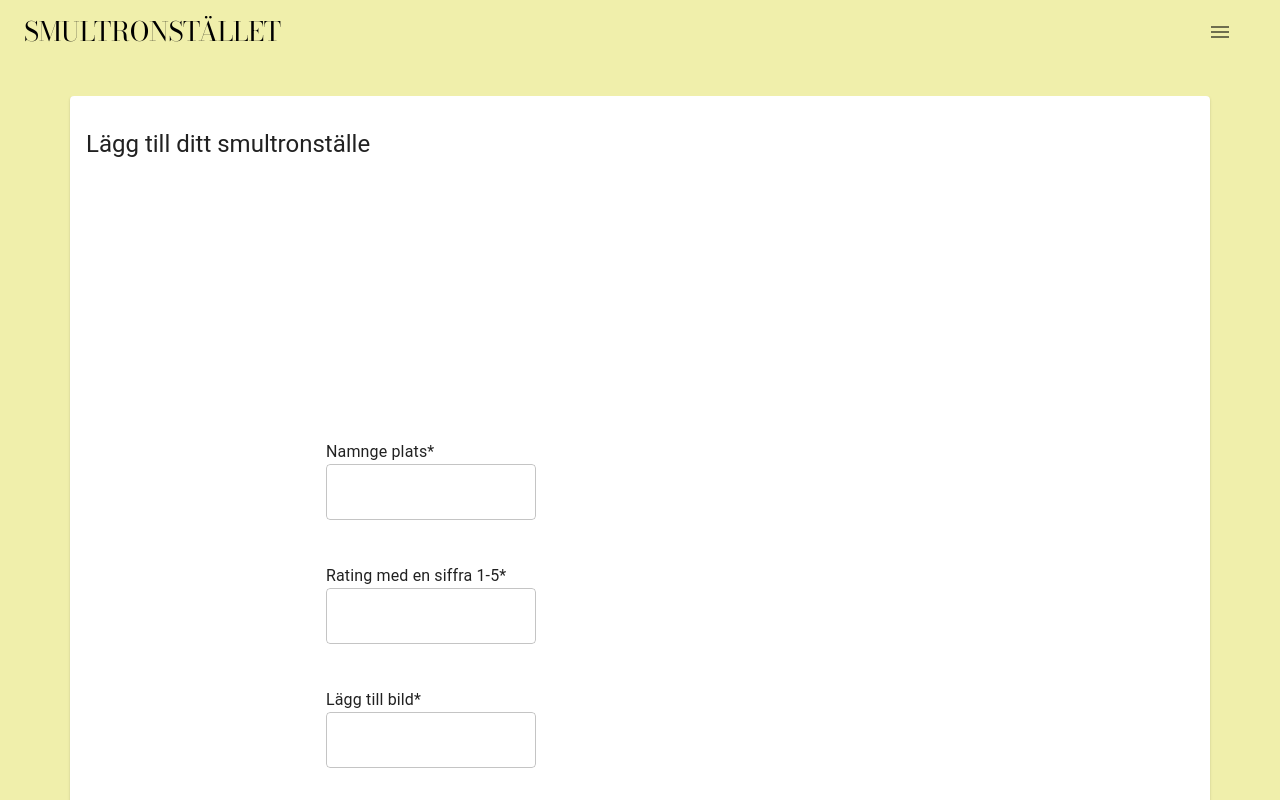
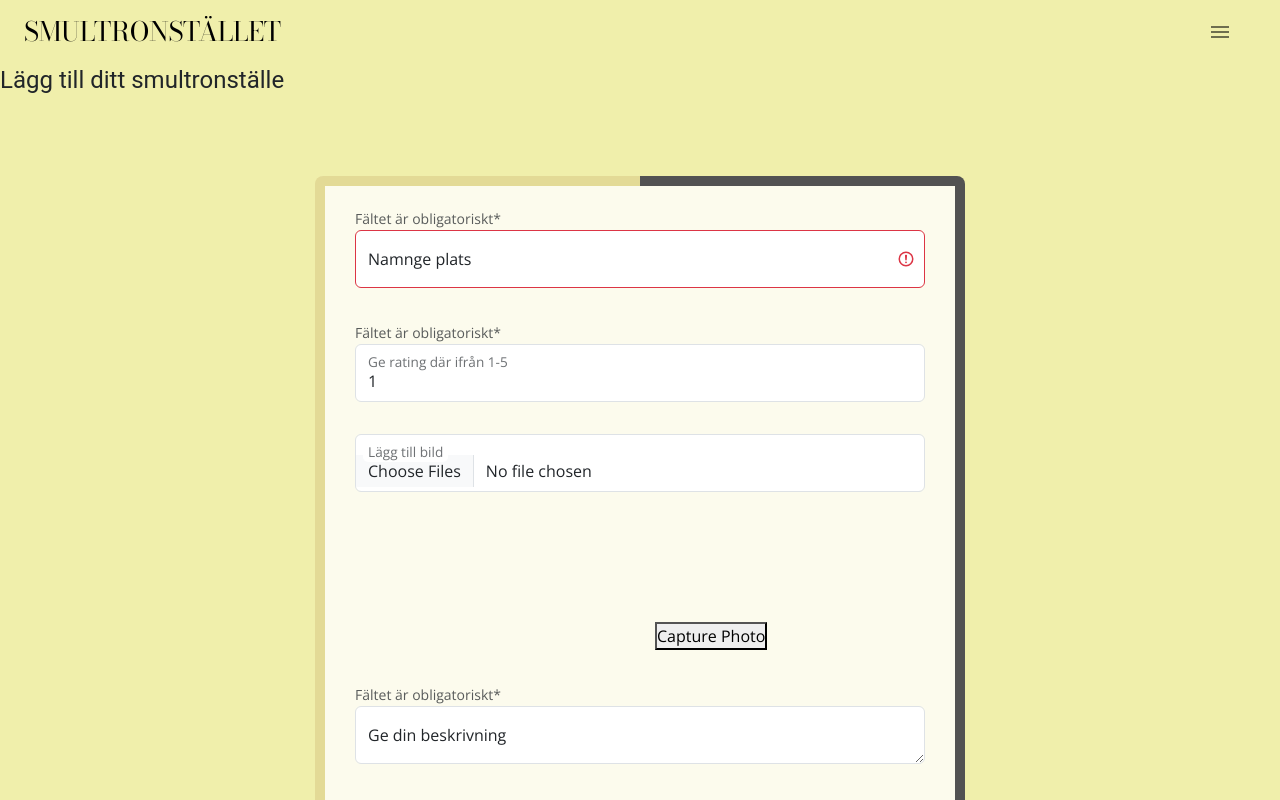
Before and after one commit to elle945/React-fullstack, a React (Vite) app in the folder Client/: page /recensioner in a window 1280 px wide. Shown: the top 800 px of the page. Built offline with nearby package versions, Linux system fonts and the light colour scheme.

Commit message:
new form

```diff
--- a/Client/src/App.css
+++ b/Client/src/App.css
@@ -161,3 +161,37 @@ margin-bottom: 10vh;
 align-items: center;
   height: auto;
 }
+
+.my-modal {
+  display: none;
+}
+
+.my-modal--show {
+  display: block;
+}
+
+.outerForm {
+  width: 80%;
+  max-width: 650px ;
+  margin: auto;
+  margin-top: 10vh;
+  margin-bottom: 10vh;
+  padding: 30px;
+ background-color:rgba(255, 255, 255, 0.785);
+ box-sizing: border-box;
+ border-left: 10px solid #e3da96;
+ border-right: 10px solid #525252;
+ border-radius: 8px;
+ background-image: -webkit-linear-gradient(left, #e3da96 50%, #525252 50%), -webkit-linear-gradient(left, #e3da96 50%, #525252 50%);
+ background-image: -moz-linear-gradient(left, #e3da96 50%, #525252 50%), -moz-linear-gradient(left,#e3da96 50%, #525252 50%);
+ background-image: -o-linear-gradient(left, #e3da96 50%, #525252 50%), -o-linear-gradient(left, #e3da96 50%, #525252 50%);
+ background-image: linear-gradient(to right, #e3da96 50%, #525252 50%), linear-gradient(to right,#e3da96 50%, #525252 50%);
+ background-position: 0 0, 0 100% ;
+ background-repeat: no-repeat;
+ background-size: 100% 10px;
+}
+
+.formBg{
+  background-color: #F0EFAB;
+
+}
--- a/Client/src/components/NewForm.jsx
+++ b/Client/src/components/NewForm.jsx
@@ -5,7 +5,7 @@ import { Typography } from '@mui/material';
 import axios from "axios"
 import {useState} from "react"
 import '../App.css';
-import Webcam from './Webcam';
+import Webcam2 from './Webcam2';
 
 
 
@@ -46,13 +46,18 @@ const handleSubmit = async (e) => {
      }}
 
 
+     // Lägger man till detta i Form tagen så gör formen submit på enter = onSubmit={handleSubmit}
+
   return (
 
     <div className='formBg' >
          <Typography sx={{m: 'auto'}}variant="h5" gutterBottom>Lägg till ditt smultronställe</Typography>
          <div className='outerForm'>
-    <Form className='newForm' onSubmit={handleSubmit}>
+    <Form className='newForm' >
       <Form.Group className="mb-3" controlId="location">
+      <Form.Text className="text-muted">
+          Fältet är obligatoriskt*
+        </Form.Text>
         <FloatingLabel
         controlId="location"
         label="Namnge plats"
@@ -62,15 +67,15 @@ const handleSubmit = async (e) => {
   onChange={handleChange} required isInvalid/>
         </FloatingLabel>
         <Form.Control.Feedback type="invalid">
-        Please choose a username.
+        Please fill in
       </Form.Control.Feedback>
-        <Form.Text className="text-muted">
-          Fältet är obligatoriskt*
-        </Form.Text>
       </Form.Group>
 
 
       <Form.Group className="mb-3" controlId="rating">
+      <Form.Text className="text-muted">
+          Fältet är obligatoriskt*
+        </Form.Text>
         <FloatingLabel
         controlId="rating"
         label="Ge rating där ifrån 1-5"
@@ -85,9 +90,6 @@ const handleSubmit = async (e) => {
       <option value="5">5</option>
     </Form.Control>
         </FloatingLabel>
-        <Form.Text className="text-muted">
-          Fältet är obligatoriskt*
-        </Form.Text>
       </Form.Group>
 
 
@@ -100,13 +102,14 @@ const handleSubmit = async (e) => {
         <Form.Control type="file" multiple  name="image_url"
   onChange={handleChange}/>
 
+   <Webcam2 />
         </FloatingLabel>
-        <Form.Text className="text-muted">
+      </Form.Group>
+
+      <Form.Group className="mb-3" controlId="description">
+      <Form.Text className="text-muted">
           Fältet är obligatoriskt*
         </Form.Text>
-      </Form.Group>
-<Webcam />
-      <Form.Group className="mb-3" controlId="description">
         <FloatingLabel
         controlId="description"
         label="Ge din beskrivning"
@@ -114,15 +117,11 @@ const handleSubmit = async (e) => {
       >
         <Form.Control as="textarea" type="text" rows={4}  placeholder="Ge din beskrivning" name="description"   onChange={handleChange} />
         </FloatingLabel>
-        <Form.Text className="text-muted">
-          Fältet är obligatoriskt*
-        </Form.Text>
       </Form.Group>
-
-
       <Form.Group className="mb-3" controlId="bbq">
         <Form.Check type="checkbox" label="Grillplats är tillgängligt" name="bbq" onChange={handleChange} />
       </Form.Group>
+
       <Button variant="success" type="submit" onClick={handleSubmit} className="postButton">
         Lägg till
       </Button>
--- a/Client/src/components/UploadForm.jsx
+++ b/Client/src/components/UploadForm.jsx
@@ -28,7 +28,7 @@ const [info, setInfo] = useState({
 
 const [error, setError]=useState(false);
 
-//Tar in allt som skrivs i varje input
+
 
 {/*
 const handleChange = (e) => {
--- /dev/null
+++ b/Client/src/components/Webcam2.jsx
@@ -0,0 +1,47 @@
+import React, { useRef } from 'react';
+import axios from 'axios';
+
+const Webcam2 = () => {
+  const videoRef = useRef(null);
+  const canvasRef = useRef(null);
+
+  const handleCapture = async () => {
+    const video = videoRef.current;
+    const canvas = canvasRef.current;
+
+    const constraints = { video: true };
+    const stream = await navigator.mediaDevices.getUserMedia(constraints);
+    video.srcObject = stream;
+    video.play();
+
+    const context = canvas.getContext('2d');
+    context.drawImage(video, 0, 0, canvas.width, canvas.height);
+
+    const imageData = canvas.toDataURL('image/jpeg');
+
+    // Send the captured image data to the server
+    try {
+      await axios.post('/api/upload', { image: imageData });
+      console.log('Image uploaded successfully!');
+    } catch (error) {
+      console.error('Error uploading image:', error);
+    }
+
+    // Cleanup - stop video stream
+    stream.getTracks().forEach((track) => track.stop());
+  };
+
+  return (
+    <div>
+      <video ref={videoRef} />
+      <canvas ref={canvasRef} style={{ display: 'none' }} />
+      <button onClick={handleCapture}>Capture Photo</button>
+
+    </div>
+  );
+};
+
+//{capturedImage && <img src={capturedImage} alt="Captured" />}
+//{imageName && <p>Image Name: {imageName}</p>}
+
+export default Webcam2;
--- a/Client/src/pages/Review.jsx
+++ b/Client/src/pages/Review.jsx
@@ -1,9 +1,11 @@
 import React from 'react'
-import UploadForm from '../components/UploadForm'
+// import UploadForm from '../components/UploadForm'
+import NewForm from '../components/NewForm'
 function ReviewPage() {
   return (
     <>
-    <UploadForm/>
+    {/* <UploadForm/> */}
+    <NewForm />
 
     </>
   )
```
Also changed, not shown: Client/src/components/Webcam.jsx (deleted, +0 -55 lines).
